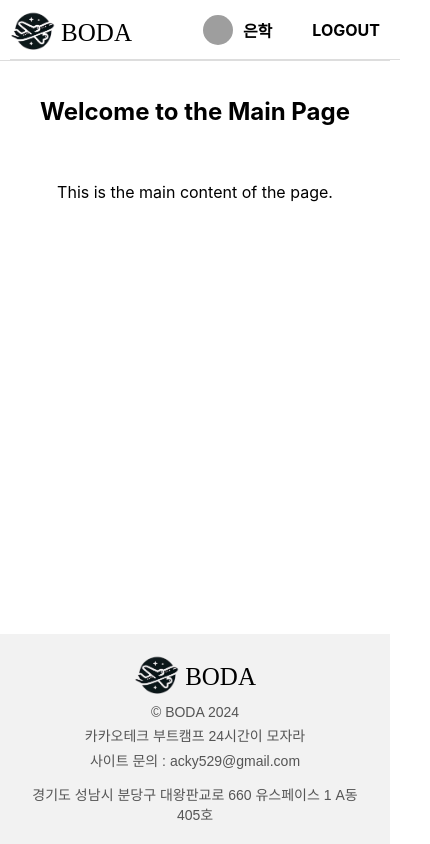
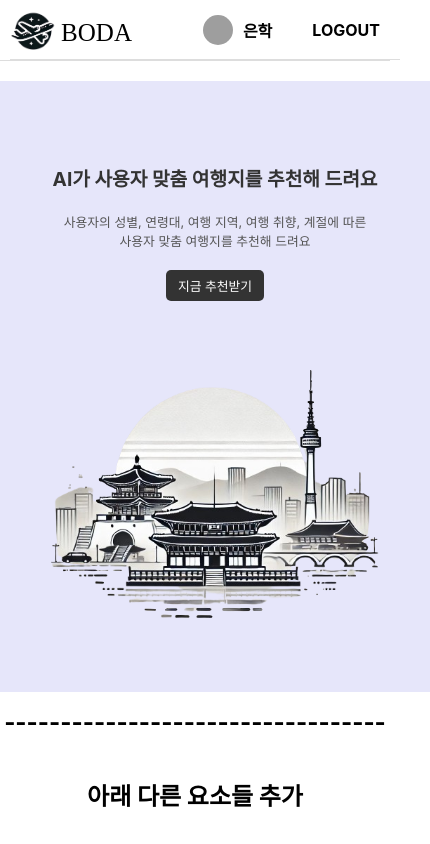
Before and after one commit to 24Hour-Team/boda-client, a React (Create React App) app: page / in a window 390 px wide. Shown: the top 844 px of the page, 430 px wide, since content can reach past the window. Built offline with nearby package versions, Linux system fonts and the light colour scheme; grey boxes are pictures that could not be loaded; a web font is replaced by a local one.

Commit message:
BODA-23 feat: 여행 정보 입력 페이지 메인 페이지와 연동

```diff
--- a/src/pages/Home.jsx
+++ b/src/pages/Home.jsx
@@ -1,24 +1,28 @@
 import React from 'react';
-import '../styles/Home.css'; // 스타일 파일을 임포트합니다.
+import '../styles/Home.css';
+import background from '../assets/images/background.png';
+import { useNavigate } from 'react-router-dom';
 
 const Home = () => {
+  const navigate = useNavigate();
+  const goToRecommendPage = () => {
+    navigate('/recommend');
+  };
   return (
-    <div className="home-container">
-      <h1>Welcome to the Main Page</h1>
-      <p>This is the main content of the page.</p>
-      <p></p>
-      <p></p>
-      <p></p>
-      <p></p>
-      <p></p>
-      <p></p>
-      <p></p>
-      <p></p>
-      <p></p>
-      <p></p>
-      <p></p>
-      <p></p>
-      <p></p>
+    <div>
+      <div className="main-container">
+        <div className="text-section">
+          <h1>AI가 사용자 맞춤 여행지를 추천해 드려요</h1>
+          <p>사용자의 성별, 연령대, 여행 지역, 여행 취향, 계절에 따른 <br /> 사용자 맞춤 여행지를 추천해 드려요</p>
+          <button className="recommend-button" onClick={goToRecommendPage}>지금 추천받기</button>
+        </div>
+        <div className="image-section">
+          <img src={background} alt="Travel Concept" />
+        </div>
+      </div>
+      <h1>----------------------------------</h1>
+      <h1>아래 다른 요소들 추가</h1>
+      <h1>----------------------------------</h1>
     </div>
   );
 };
--- a/src/pages/TravelRecommendation.jsx
+++ b/src/pages/TravelRecommendation.jsx
@@ -68,7 +68,7 @@ const TravelRecommendation = () => {
       <div className="section-divider"></div>
 
       <div className="section">
-        <h2>당신의 여행 취향을 선택해 주세요</h2>
+        <h2>여행 취향을 선택해 주세요</h2>
         {preferences.map((pref, index) => (
           <div key={index} className="preference">
             <button
--- a/src/styles/Home.css
+++ b/src/styles/Home.css
@@ -1,7 +1,127 @@
-.home-container {
-    display: flex;
+.main-container {
+  display: flex;
+  background-color: #E6E6FA;  /* Lavender background */
+  min-height: 50vh;  /* 최소 높이를 50vh로 설정 */
+  align-items: center;
+  justify-content: space-between;
+  padding: 0 50px;
+  width: 100%;  /* 전체 화면 너비를 차지하도록 설정 */
+}
+
+.text-section {
+  flex: 1;
+  padding-left: 180px; /* 왼쪽 여백을 통일하여 적용 */
+  padding-top: 150px;  /* 요소들을 아래로 내리기 위해 패딩 추가 */
+}
+
+.text-section h1 {
+  font-size: 2rem;
+  color: #333;
+  margin-bottom: 20px;
+  text-align: left;
+}
+
+.text-section p {
+  font-size: 1.1rem;
+  color: #555;
+  margin-bottom: 20px;
+}
+
+.recommend-button {
+  padding: 10px 20px;
+  background-color: #333;
+  color: #fff;
+  border: none;
+  border-radius: 5px;
+  cursor: pointer;
+  font-size: 1rem;
+}
+
+.image-section {
+  flex: 1;
+  display: flex;
+  justify-content: center;
+  align-items: center;
+  padding-right: 180px; /* 우측 이미지의 오른쪽 여백을 180px로 설정 */
+}
+
+.image-section img {
+  max-width: 90%;
+  height: auto;
+  object-fit: contain;
+}
+
+/* 반응형 디자인을 위한 Media Queries */
+@media (max-width: 1200px) {
+  .text-section {
+    padding-left: 180px;
+    padding-top: 100px;
+  }
+
+  .image-section {
+    padding-right: 180px;
+  }
+
+  .text-section h1 {
+    font-size: 1.8rem;
+  }
+
+  .text-section p {
+    font-size: 1rem;
+  }
+}
+
+@media (max-width: 768px) {
+  .text-section {
+    padding-left: 80px;
+    padding-top: 80px;
+  }
+
+  .image-section {
+    padding-right: 80px;
+  }
+
+  .text-section h1 {
+    font-size: 1.5rem;
+  }
+
+  .text-section p {
+    font-size: 0.9rem;
+  }
+
+  .recommend-button {
+    font-size: 0.9rem;
+    padding: 8px 16px;
+  }
+}
+
+@media (max-width: 480px) {
+  .main-container {
     flex-direction: column;
-    justify-content: center;
-    align-items: center;
-    text-align: center; /* 텍스트 중앙 정렬 */
+    padding: 20px;
   }
+
+  .text-section {
+    padding-left: 0;
+    padding-top: 50px;
+    text-align: center;
+  }
+
+  .image-section {
+    padding-right: 0;
+    margin-top: 20px;
+  }
+
+  .text-section h1 {
+    font-size: 1.2rem;
+  }
+
+  .text-section p {
+    font-size: 0.8rem;
+  }
+
+  .recommend-button {
+    font-size: 0.8rem;
+    padding: 6px 12px;
+  }
+}
```
Also changed, not shown: src/assets/images/background.png (added).
